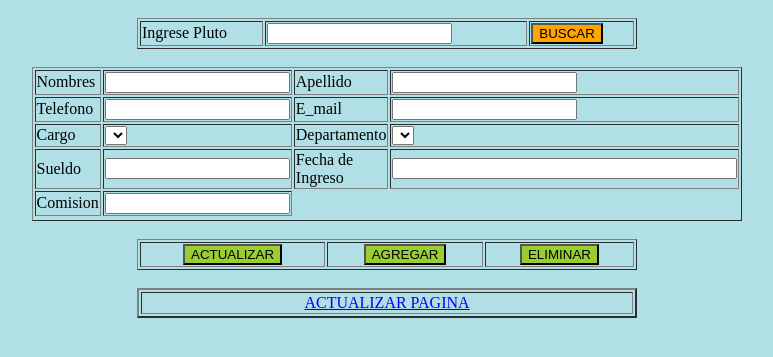
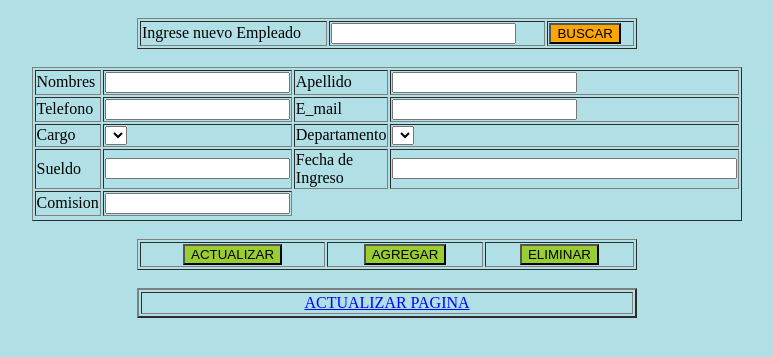
Before and after one commit to koyomi21/crudPHPprueba, a PHP site: page / in a window 1280 px wide. Shown: the part 132-489 px from the top of the page, without its empty margins (253-1026 px from the left). Run offline with PHP 8.4, Linux system fonts and the light colour scheme; data that the repository does not hold is empty.

Commit message:
toma pacho

```diff
--- a/index.php
+++ b/index.php
@@ -83,7 +83,7 @@ if ($boton == 'ELIMINAR') {
         <form method="post" action="">
             <table width="500" border="1">
                 <tr>
-                    <td>Ingrese Pluto</td>
+                    <td>Ingrese nuevo Empleado</td>
                     <td><input  type="text" name="codigoemple" value="<?php echo $ID_Emple; ?>" /></td>
                     <td><input  style="background-color:orange" type="submit" value="BUSCAR" name="actualizar" /></td>
                 </tr>
```
